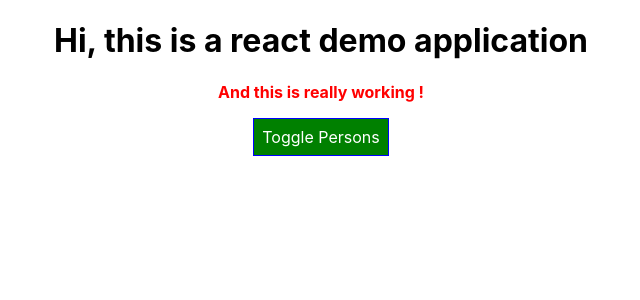
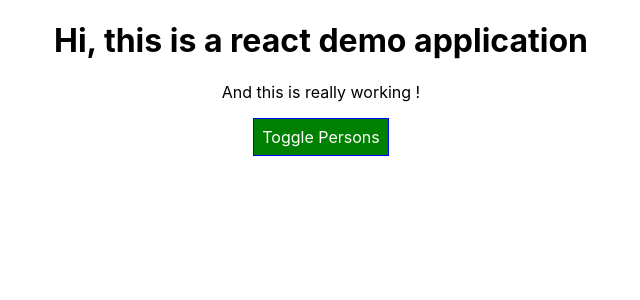
Before and after one commit to pradeepmisra81/react-demo-app1, a React (Create React App) app: page / in a window 1280 px wide. Shown: the top 300 px of the page, without its empty margins (319-959 px from the left). Built offline with nearby package versions, Linux system fonts and the light colour scheme.

Commit message:
adding radium

```diff
--- a/package.json
+++ b/package.json
@@ -8,6 +8,7 @@
     "@testing-library/user-event": "^7.1.2",
     "antd": "^4.1.4",
     "prop-types": "^15.7.2",
+    "radium": "^0.26.0",
     "react": "^16.13.1",
     "react-dom": "^16.13.1",
     "react-scripts": "3.4.1"
--- a/src/App.js
+++ b/src/App.js
@@ -3,7 +3,9 @@
 import './App.css';
 import { Button } from 'antd';
 import Person from './Person/Person.js';
+import Radium from 'radium';
 import './Person/Person.css';
+import { symbol } from 'prop-types';
 
 // function App() {
 //   return (
@@ -72,7 +74,11 @@
       font: 'inherit',
       border: '1px solid blue',
       padding: '8px',
-      cursor: 'pointer'
+      cursor: 'pointer',
+      ':hover': {
+        backgroundColor: 'lightgreen',
+        color: 'black'
+      }
     };
 
     let persons = null;
@@ -93,19 +99,30 @@
       );
 
       style.backgroundColor = 'red';
+      style[':hover'] = {
+        backgroundColor: 'salmon',
+        color: 'black'
+      };
     }
 
-    let classes = ['red', 'bold'].join(' ');
+    const classes = [];
+    if (this.state.persons.length <= 2) {
+      classes.push('red');
+    }
+    if (this.state.persons.length <= 1) {
+      classes.push('bold');
+    }
+
     return (
       <div className="App">
         <h1>Hi, this is a react demo application</h1>
-        <p className={ classes }>And this is really working !</p>
-        <Button
+        <p className={ classes.join(' ') }>And this is really working !</p>
+        <button
           style={style}
           onClick={this.togglePersonsHandler}
         >
           Toggle Persons
-        </Button>
+        </button>
         {persons}
       </div>
     );
@@ -161,4 +178,4 @@
 //   );
 // }
 
-export default App;
+export default Radium(App);
```
Also changed, not shown: src/Person/Person.js (+5 -3 lines), 1 other file (tests, documents, lock files or other folders).
